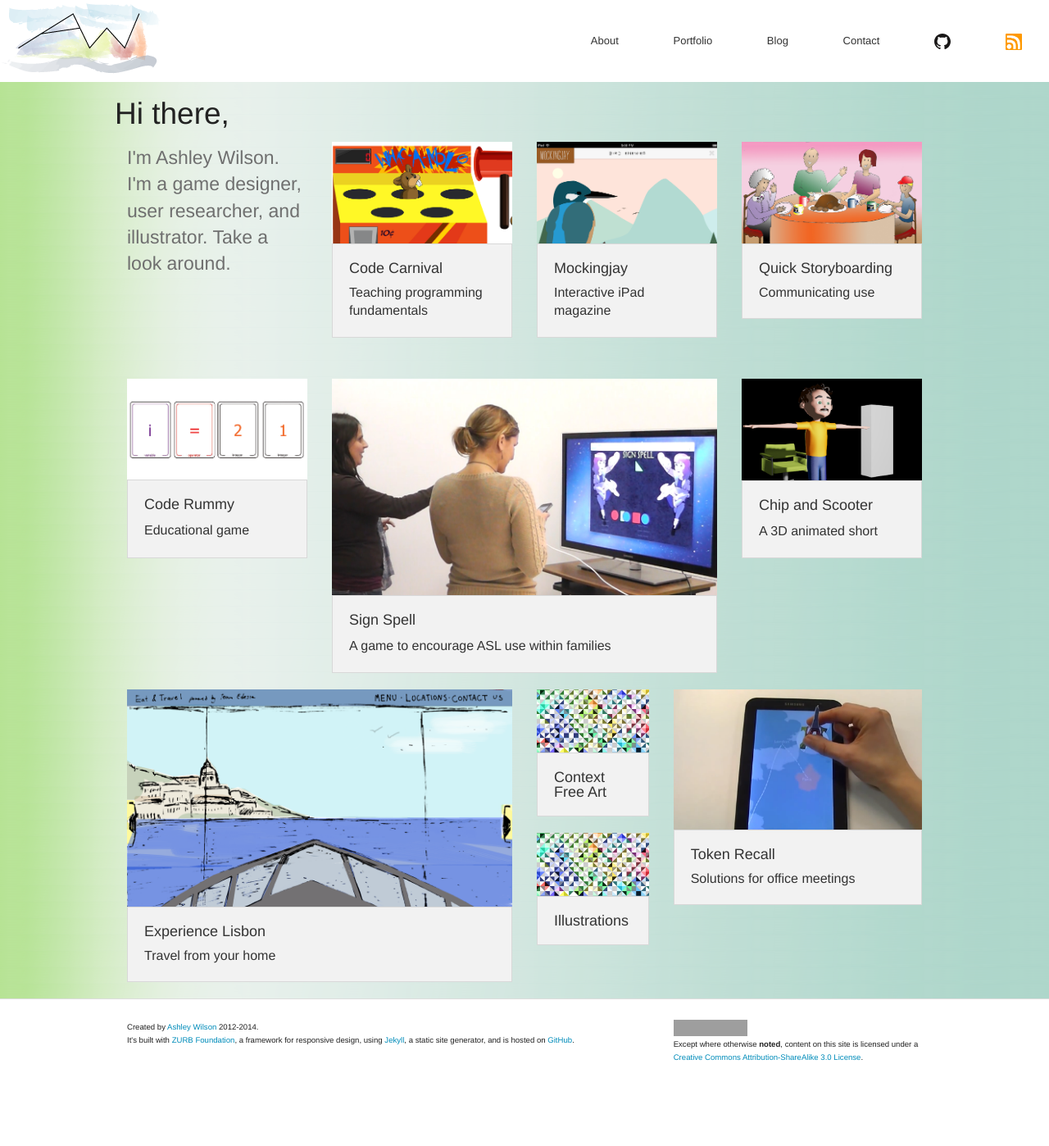
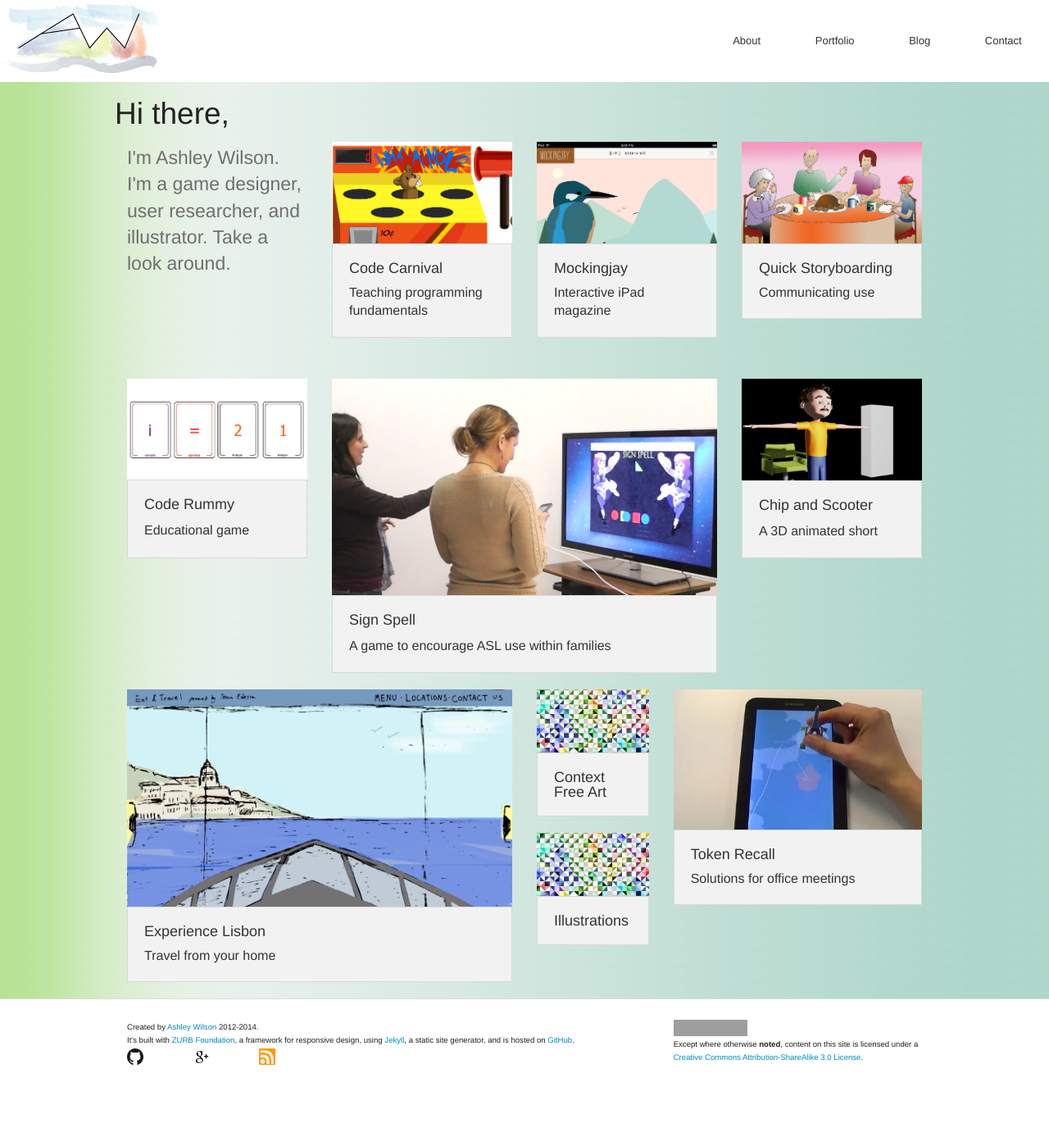
Before and after one commit to ashleybot/ashleybot.github.com, a Jekyll site: the page built from index.html, in a window 1280 px wide. Shown: the whole page at 82% size. Built offline with Jekyll 4.4.1, drawn with Linux system fonts in a browser that asks for light colours; grey boxes are pictures that could not be loaded.

Commit message:
google+ authorship

```diff
--- a/_includes/footer.html
+++ b/_includes/footer.html
@@ -7,6 +7,25 @@
         It's built with <a href="http://foundation.zurb.com/">ZURB Foundation</a>, a framework for responsive design, using <a href="http://jekyllrb.com/">Jekyll</a>, a static site generator, and is hosted on <a href="http://github.com/">GitHub</a>.
       </small>
 
+    <div class="medium-4">
+        <ul class="small-block-grid-3">
+          <li>
+              <a href="http://github.com/ashleybot">
+                <img alt="ashleybot's github" style="width:20px;" src="{{ site.baseurl }}/images/github_mark.svg" />
+              </a>
+          </li>
+          <li>
+              <a href="https://plus.google.com/u/0/100546116795421940200?rel=author">
+                <img alt="ashleybot's google+" style="width:20px;" src="{{ site.baseurl }}/images/g+icon.png" />
+              </a>
+          </li>
+          <li>
+            <a href="{{ site.baseurl }}/atom.xml" type="application/atom+xml" rel="alternate" title="ATOM Feed" >
+              <img alt="RSS" style="width:20px;" src="{{ site.baseurl }}/images/bigrss.gif" />
+            </a>
+          </li>
+        </ul>
+      </div>
     </div>
     <div class="medium-4 columns" style="margin-bottom:30px;">
       <small>
--- a/_includes/menu.html
+++ b/_includes/menu.html
@@ -24,16 +24,6 @@
       <li>
         <a href="{{ site.baseurl }}/contact.html">Contact</a>
       </li>
-      <li>
-          <a href="http://github.com/ashleybot">
-            <img alt="ashleybot's github" style="width:20px;" src="{{ site.baseurl }}/images/github_mark.svg" />
-          </a>
-      </li>
-      <li>
-        <a href="{{ site.baseurl }}/atom.xml" type="application/atom+xml" rel="alternate" title="ATOM Feed" >
-          <img alt="RSS" style="width:20px;" src="{{ site.baseurl }}/images/bigrss.gif" />
-        </a>
-      </li>
     </ul>
   </section>
 </nav>
```
Also changed, not shown: images/g+icon.png (added).
